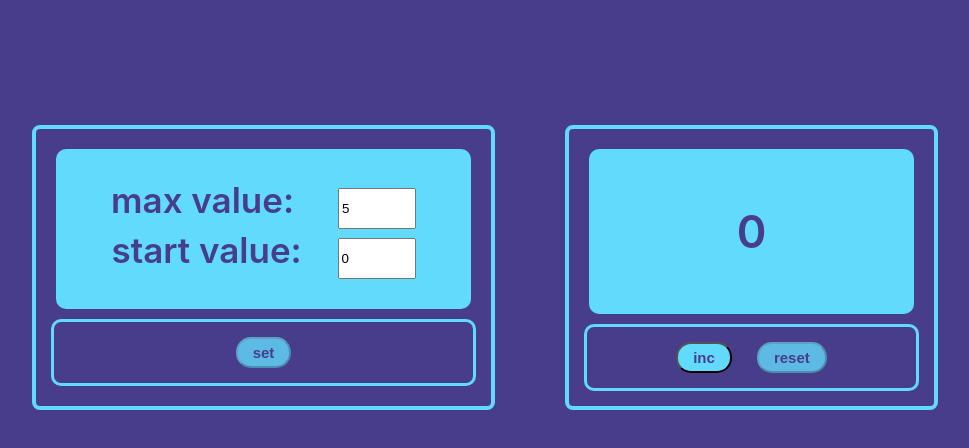
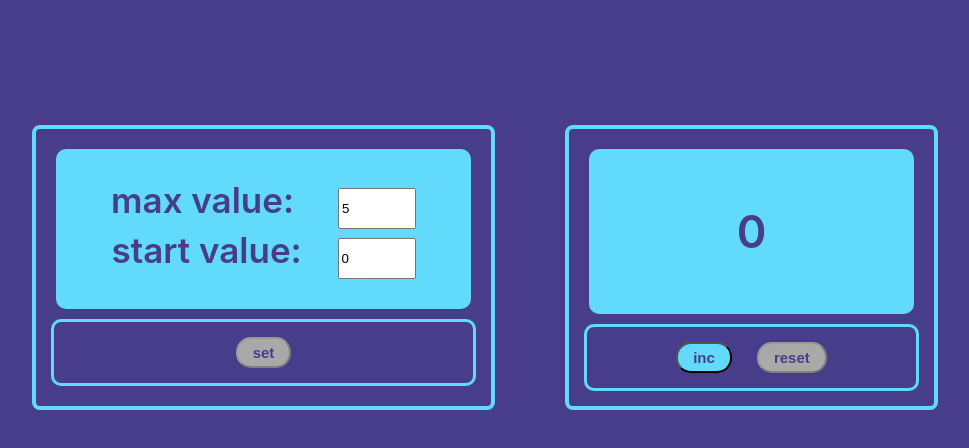
Before and after one commit to skillforce/myCounter, a React (Create React App) app: page / in a window 1280 px wide. Shown: the top 448 px of the page, without its empty margins (120-1089 px from the left). Built offline with nearby package versions, Linux system fonts and the light colour scheme.

Commit message:
withOut opacity

```diff
--- a/src/components/Counter/btn/btn.module.css
+++ b/src/components/Counter/btn/btn.module.css
@@ -16,9 +16,9 @@
     font-size: 15px;
     padding: 5px 15px;
     border-radius: 15px;
-    background-color: #61dafb;
+    background-color: darkgrey;
     color: darkslateblue;
-    opacity: 80%;
+
 }
 
 .setBtn button {
@@ -35,9 +35,8 @@
     font-size: 15px;
     padding: 5px 15px;
     border-radius: 15px;
-    background-color: #61dafb;
+    background-color: darkgrey;
     color: darkslateblue;
-    opacity: 80%;
 }
 
 
@@ -67,7 +66,6 @@
     font-size: 15px;
     padding: 5px 15px;
     border-radius: 15px;
-    background-color: #61dafb;
+    background-color: darkgrey;
     color: darkslateblue;
-    opacity: 70%;
 }
--- a/tsconfig.json
+++ b/tsconfig.json
@@ -18,7 +18,7 @@
     "resolveJsonModule": true,
     "isolatedModules": true,
     "noEmit": true,
-    "jsx": "react-jsx"
+    "jsx": "react"
   },
   "include": [
     "src"
```
